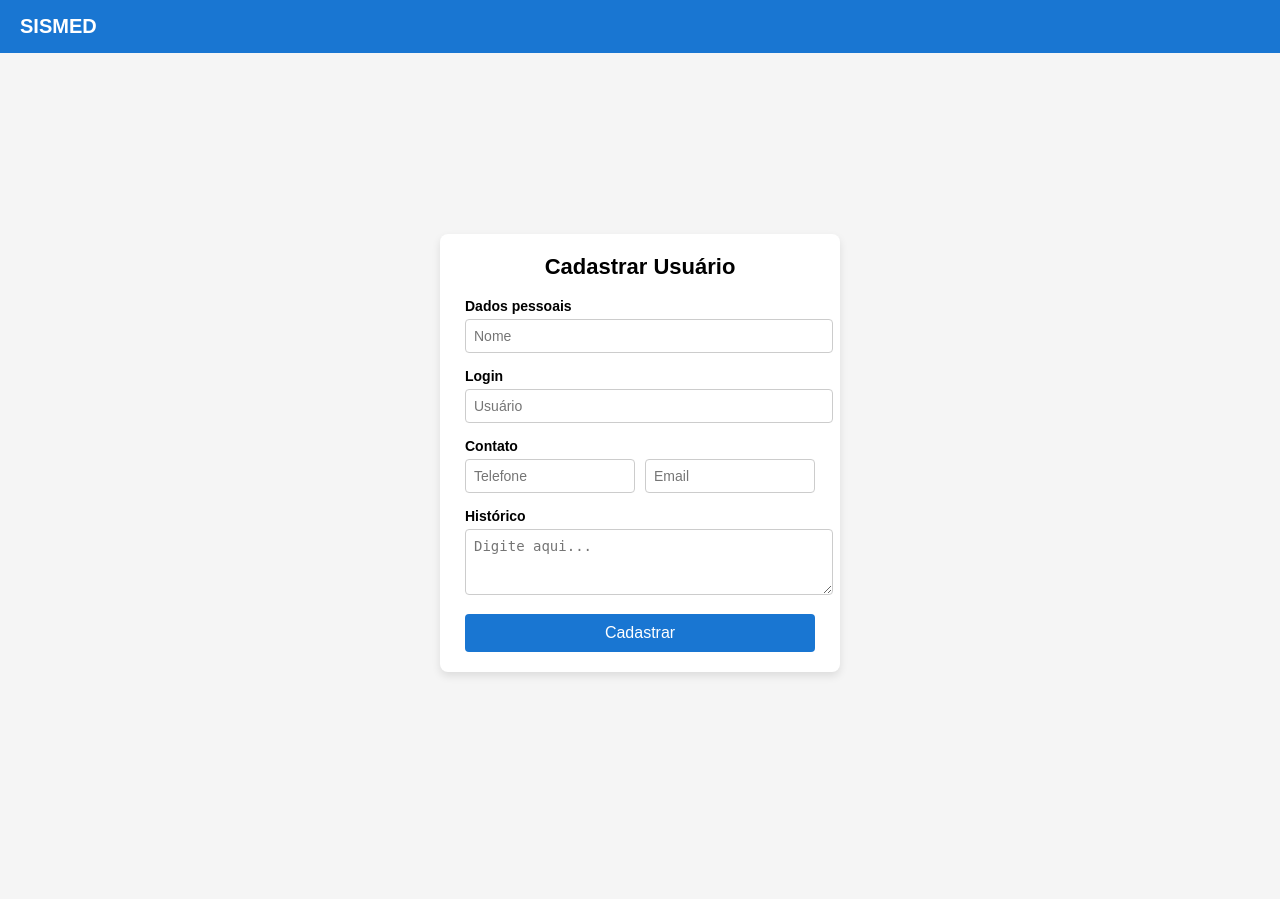
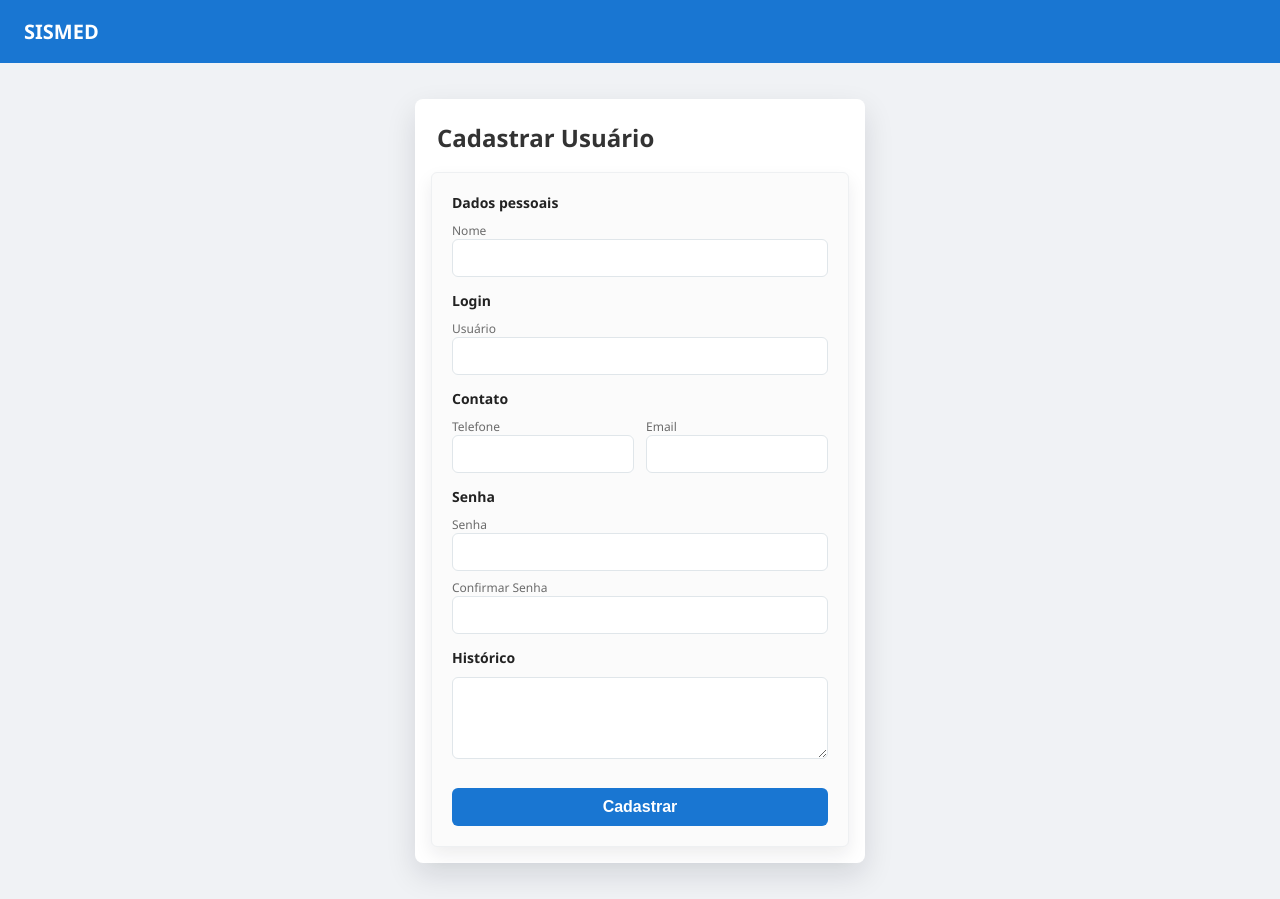
Before and after one commit to Lukas-Marks/SISMED, a PHP site: page /cadastro_usuario.php in a window 1280 px wide. Before the commit the page ends 676 px from the top, so only its background shows below. Run offline with PHP 8.4, Linux system fonts and the light colour scheme.

Commit message:
Telas modificadas
Foi realizado modificações no tamanho dos botoes.

```diff
--- a/cadastro_usuario.php
+++ b/cadastro_usuario.php
@@ -1,106 +1,217 @@
 <!DOCTYPE html>
 <html lang="pt-BR">
 <head>
-  <meta charset="UTF-8">
+  <meta charset="utf-8" />
   <title>SISMED - Cadastrar Usuário</title>
+  <meta name="viewport" content="width=device-width,initial-scale=1" />
   <style>
-    body {
-      font-family: Arial, sans-serif;
-      background: #f5f5f5;
-      margin: 0;
+    :root{
+      --blue: #1976d2;
+      --blue-dark: #125a9e;
+      --card-bg: #ffffff;
+      --panel-bg: #fbfbfb;
+      --muted: #6b6b6b;
+      --border: #eef0f2;
+      --shadow: 0 8px 18px rgba(20,30,40,0.08);
     }
-    .header {
-      background: #1976d2;
+
+    *{box-sizing:border-box}
+    body{
+      margin:0;
+      font-family: "Segoe UI", Roboto, Arial, sans-serif;
+      background: #f0f2f5;
+      color:#222;
+    }
+
+
+    .header{
+      background: var(--blue);
+      color:white;
+      padding: 18px 24px;
+      font-weight:700;
+      font-size:20px;
+    }
+
+
+    .wrap{
+      min-height: calc(100vh - 64px);
+      display:flex;
+      align-items:center;
+      justify-content:center;
+      padding: 36px 16px;
+    }
+
+
+    .card {
+      width: 450px;
+      background: #fff;
+      border-radius: 8px;
+      box-shadow: 0 12px 30px rgba(10,20,30,0.12);
+      padding: 16px;
+    }
+
+    .title {
+      font-size: 24px;
+      font-weight:700;
+      margin: 6px 6px 18px 6px;
+      color: #333;
+    }
+
+
+    .panel {
+      background: var(--panel-bg);
+      border-radius: 6px;
+      padding: 20px;
+      border: 1px solid var(--border);
+      box-shadow: var(--shadow);
+    }
+
+    .section-title {
+      font-weight:700;
+      font-size:14px;
+      margin-bottom:10px;
+      color:#222;
+    }
+
+    .field-label {
+      display:block;
+      font-size:12px;
+      color:var(--muted);
+    }
+
+    input[type="text"],
+    input[type="tel"],
+    input[type="email"],
+    input[type="password"],
+    textarea {
+      width:100%;
+      border:1px solid #e0e6ea;
+      border-radius:6px;
+      padding:10px 12px;
+      font-size:14px;
+      outline:none;
+      background:white;
+    }
+    input:focus, textarea:focus{ box-shadow:0 0 0 3px rgba(25,118,210,0.06); border-color:var(--blue); }
+
+    textarea {
+      min-height:82px;
+      resize:vertical;
+    }
+
+
+    .row {
+      display:flex;
+      gap:12px;
+    }
+    .col {
+      flex:1;
+    }
+
+    .btn {
+      margin-top:16px;
+      width:100%;
+      padding:10px 12px;
+      border-radius:6px;
+      border: none;
+      background: var(--blue);
       color: white;
-      padding: 15px 20px;
-      font-weight: bold;
-      font-size: 20px;
+      font-size:16px;
+      cursor:pointer;
+      font-weight:600;
     }
-    .container {
-      display: flex;
-      justify-content: center;
-      align-items: center;
-      height: 100vh;
-    }
-    .card {
-      background: white;
-      border-radius: 8px;
-      padding: 20px 25px;
-      width: 350px;
-      box-shadow: 0 4px 8px rgba(0,0,0,0.1);
-    }
-    h2 {
-      margin-top: 0;
-      font-size: 22px;
-      text-align: center;
-    }
-    .section-title {
-      font-weight: bold;
-      margin-top: 15px;
-      font-size: 14px;
-    }
-    input, textarea {
-      width: 100%;
-      padding: 8px;
-      margin-top: 5px;
-      border: 1px solid #ccc;
-      border-radius: 4px;
-      font-size: 14px;
-    }
-    .row {
-      display: flex;
-      gap: 10px;
-    }
-    .btn {
-      background: #1976d2;
-      color: white;
-      border: none;
-      padding: 10px;
-      margin-top: 15px;
-      width: 100%;
-      font-size: 16px;
-      border-radius: 4px;
-      cursor: pointer;
-    }
-    .btn:hover {
-      background: #125a9e;
-    }
+    .btn:hover{ background: var(--blue-dark); }
+
+
+    .mb-14{ margin-bottom:14px; }
+    .mb-8{ margin-bottom:8px; }
   </style>
 </head>
 <body>
   <div class="header">SISMED</div>
-  <div class="container">
+
+  <div class="wrap">
     <div class="card">
-      <h2>Cadastrar Usuário</h2>
+      <div class="title">Cadastrar Usuário</div>
 
+      <div class="panel">
+        <!-- Dados pessoais -->
+        <div class="section mb-14">
           <div class="section-title">Dados pessoais</div>
-      <input type="text" id="nome" placeholder="Nome">
+          <label class="field-label" for="nome">Nome</label>
+          <input id="nome" type="text" />
+        </div>
 
+        <!-- Login -->
+        <div class="section mb-14">
           <div class="section-title">Login</div>
-      <input type="text" id="usuario" placeholder="Usuário">
+          <label class="field-label" for="usuario">Usuário</label>
+          <input id="usuario" type="text" />
+        </div>
 
+        <!-- Contato -->
+        <div class="section mb-14">
           <div class="section-title">Contato</div>
           <div class="row">
-        <input type="tel" id="telefone" placeholder="Telefone">
-        <input type="email" id="email" placeholder="Email">
+            <div class="col">
+              <label class="field-label" for="telefone">Telefone</label>
+              <input id="telefone" type="tel" />
+            </div>
+            <div class="col">
+              <label class="field-label" for="email">Email</label>
+              <input id="email" type="email" />
+            </div>
+          </div>
         </div>
 
+
+        <div class="section mb-14">
+          <div class="section-title">Senha</div>
+
+          <label class="field-label" for="senha">Senha</label>
+          <input id="senha" type="password" />
+
+          <div style="height:8px"></div>
+
+          <label class="field-label" for="confirmaSenha">Confirmar Senha</label>
+          <input id="confirmaSenha" type="password" />
+        </div>
+
+
+        <div class="section mb-8">
           <div class="section-title">Histórico</div>
-      <textarea id="historico" rows="3" placeholder="Digite aqui..."></textarea>
+          <textarea id="historico"></textarea>
+        </div>
 
         <button class="btn" onclick="cadastrarUsuario()">Cadastrar</button>
       </div>
     </div>
+  </div>
 
   <script>
-    function cadastrarUsuario() {
-      const nome = document.getElementById('nome').value;
-      const usuario = document.getElementById('usuario').value;
-      const telefone = document.getElementById('telefone').value;
-      const email = document.getElementById('email').value;
-      const historico = document.getElementById('historico').value;
+    function cadastrarUsuario(){
+      const nome = document.getElementById('nome').value.trim();
+      const usuario = document.getElementById('usuario').value.trim();
+      const telefone = document.getElementById('telefone').value.trim();
+      const email = document.getElementById('email').value.trim();
+      const senha = document.getElementById('senha').value;
+      const confirma = document.getElementById('confirmaSenha').value;
+      const historico = document.getElementById('historico').value.trim();
 
-      alert(`Usuário cadastrado:\nNome: ${nome}\nUsuário: ${usuario}\nTelefone: ${telefone}\nEmail: ${email}\nHistórico: ${historico}`);
+      if (senha !== confirma) {
+        alert("As senhas não conferem.");
+        return;
+      }
+
+
+      alert(
+        "Dados do formulário:\n" +
+        "Nome: " + nome + "\n" +
+        "Usuário: " + usuario + "\n" +
+        "Telefone: " + telefone + "\n" +
+        "Email: " + email + "\n" +
+        "Histórico: " + (historico ? historico : "(vazio)")
+      );
     }
   </script>
 </body>
```
Also changed, not shown: editar_cadastro.php (+38 -18 lines). Lines whose indentation alone changed are shown as unchanged.
